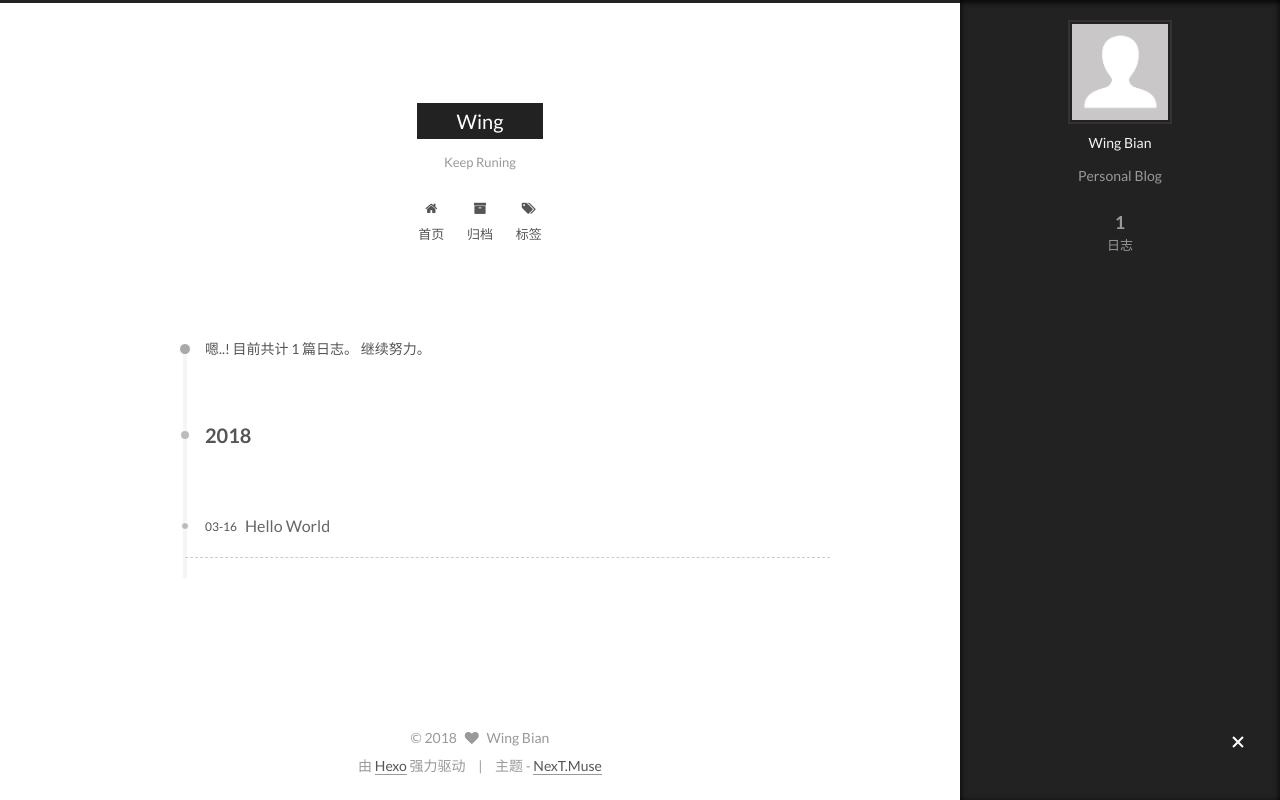
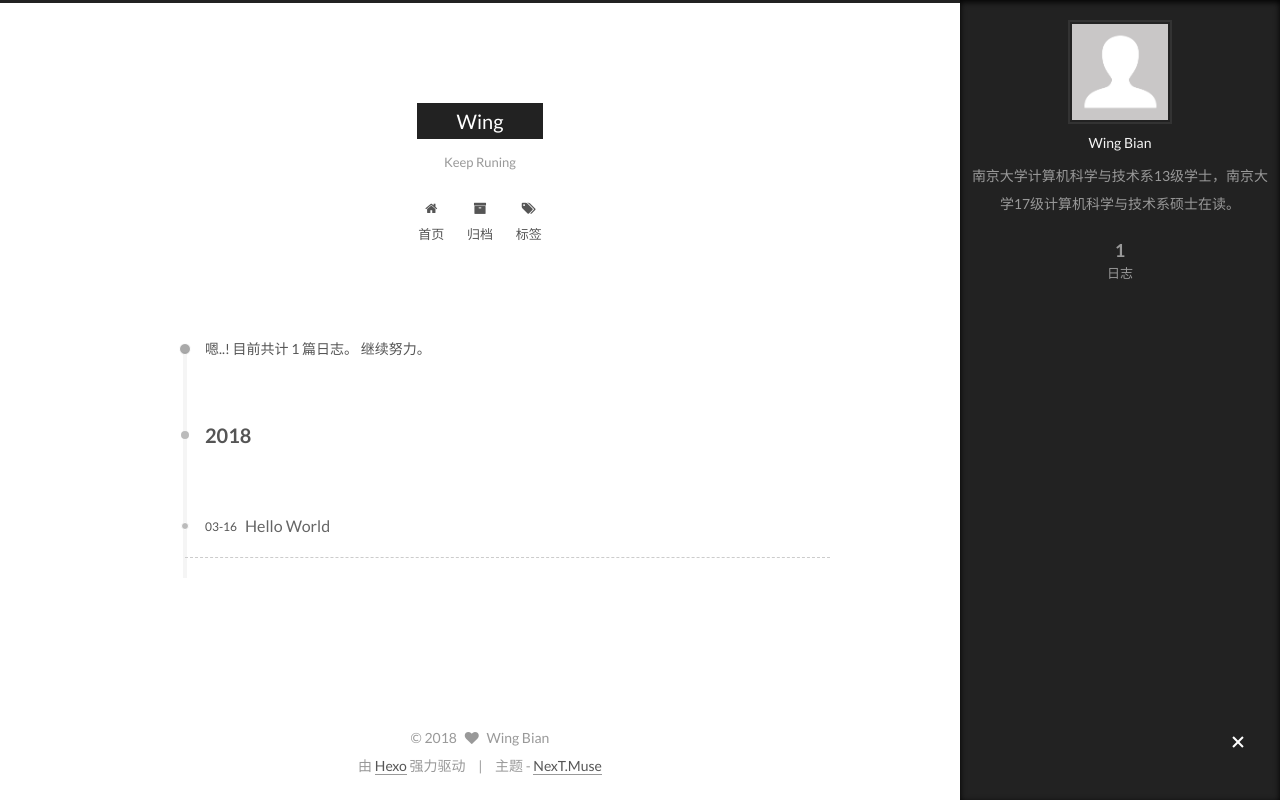
Before and after one commit to MrtBian/MrtBian.github.io, a plain HTML site: page archives/2018/03/index.html in a window 1280 px wide. Both pictures are taken after a click on the element 1238 px from the left and 743 px from the top of the page. Drawn offline with Linux system fonts and the light colour scheme.

Commit message:
Site updated: 2018-03-16 19:29:25

```diff
--- a/archives/2018/03/index.html
+++ b/archives/2018/03/index.html
@@ -94,16 +94,16 @@
 
 
 
-<meta name="description" content="Personal Blog">
+<meta name="description" content="南京大学计算机科学与技术系13级学士，南京大学17级计算机科学与技术系硕士在读。">
 <meta property="og:type" content="website">
 <meta property="og:title" content="Wing">
 <meta property="og:url" content="http://yoursite.com/archives/2018/03/index.html">
 <meta property="og:site_name" content="Wing">
-<meta property="og:description" content="Personal Blog">
+<meta property="og:description" content="南京大学计算机科学与技术系13级学士，南京大学17级计算机科学与技术系硕士在读。">
 <meta property="og:locale" content="zh-Hans">
 <meta name="twitter:card" content="summary">
 <meta name="twitter:title" content="Wing">
-<meta name="twitter:description" content="Personal Blog">
+<meta name="twitter:description" content="南京大学计算机科学与技术系13级学士，南京大学17级计算机科学与技术系硕士在读。">
 
 
 
@@ -350,7 +350,7 @@
                alt="Wing Bian" />
           <p class="site-author-name" itemprop="name">Wing Bian</p>
 
-              <p class="site-description motion-element" itemprop="description">Personal Blog</p>
+              <p class="site-description motion-element" itemprop="description">南京大学计算机科学与技术系13级学士，南京大学17级计算机科学与技术系硕士在读。</p>
 
         </div>
         <nav class="site-state motion-element">
```
Also changed, not shown: 2018/03/16/hello-world/index.html (+1 -1 lines), archives/2018/index.html (+4 -4 lines), archives/index.html (+4 -4 lines), index.html (+4 -4 lines).
